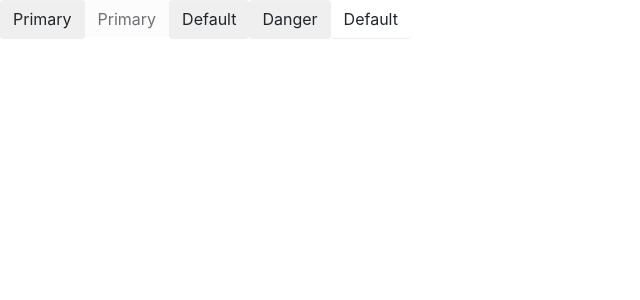
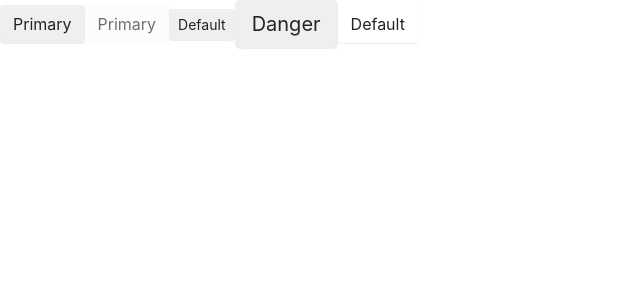
Before and after one commit to ruanankang/TypeScript-React-AntD, a React (Create React App) app in the folder ankongcomponents/: page / in a window 1280 px wide. Shown: the top 300 px of the page, without its empty margins (0-640 px from the left). Built offline with nearby package versions, Linux system fonts and the light colour scheme.

Commit message:
feat: mixin

```diff
--- a/ankongcomponents/src/components/Button/_style.scss
+++ b/ankongcomponents/src/components/Button/_style.scss
@@ -1,7 +1,12 @@
 .btn {
 	position: relative;
 	display: inline-block;
-	font-size: $btn-font-size;
+	@include button-size(
+		$btn-padding-x,
+		$btn-padding-y,
+		$btn-font-size,
+		$btn-border-radius
+	);
 	font-weight: $btn-font-weight;
 	line-height: $btn-line-height;
 	color: $body-color;
@@ -10,8 +15,6 @@
 	vertical-align: middle;
 	background-image: none;
 	border: $btn-border-width solid transparent;
-	border-radius: $btn-border-radius;
-	padding: $btn-padding-y $btn-padding-x;
 	box-shadow: $btn-box-shadow;
 	cursor: pointer;
 	transition: $btn-transition;
@@ -28,3 +31,21 @@
 		}
 	}
 }
+
+.btn-lg {
+	@include button-size(
+		$btn-padding-x-lg,
+		$btn-padding-y-lg,
+		$btn-font-size-lg,
+		$btn-border-radius-lg
+	);
+}
+
+.btn-sm {
+	@include button-size(
+		$btn-padding-x-sm,
+		$btn-padding-y-sm,
+		$btn-font-size-sm,
+		$btn-border-radius-sm
+	);
+}
--- a/ankongcomponents/src/styles/_mixin.scss
+++ b/ankongcomponents/src/styles/_mixin.scss
@@ -0,0 +1,5 @@
+@mixin button-size($padding-x, $padding-y, $font-size, $border-radius) {
+	padding: $padding-y $padding-x;
+	font-size: $font-size;
+	border-radius: $border-radius;
+}
```
